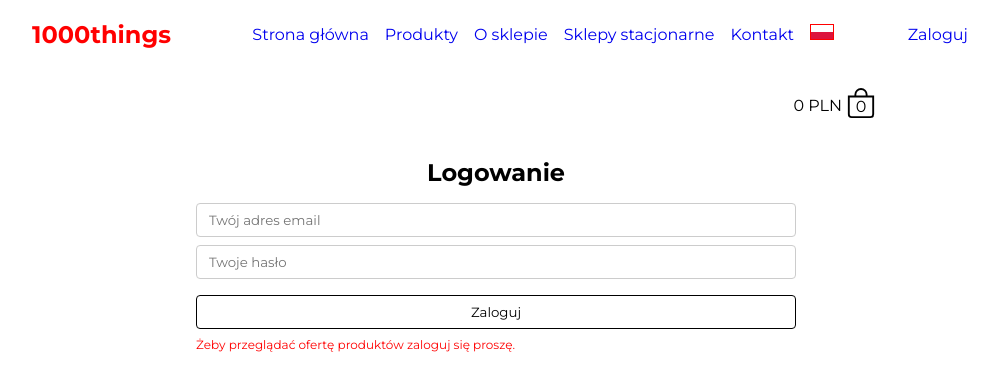
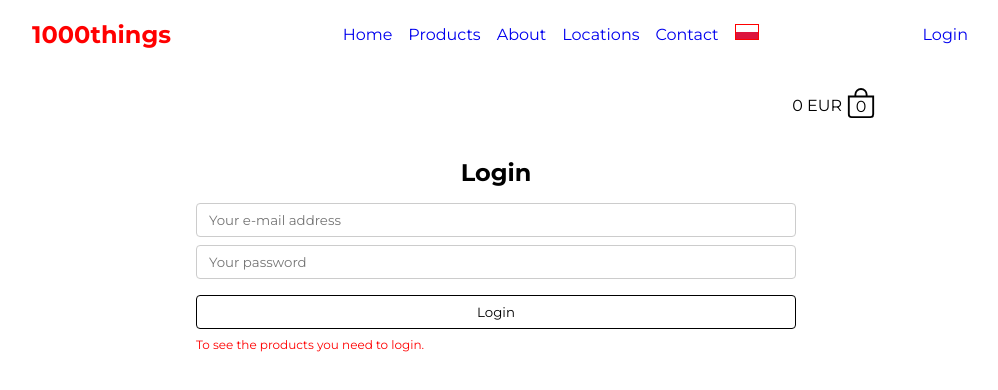
Before and after one commit to piotrszczesniak/junior-react-developer-droplabs-interview, a React (Create React App) app: page /login in a window 1280 px wide. Shown: the top 390 px of the page, without its empty margins (144-1142 px from the left). Built offline with nearby package versions, Linux system fonts and the light colour scheme.

Commit message:
change descriptions to English

```diff
--- a/src/components/Cart/Cart.tsx
+++ b/src/components/Cart/Cart.tsx
@@ -10,7 +10,7 @@ const Cart = () => {
 
   return (
     <aside className={styles.cart}>
-      <div>{cartTotalPrice} PLN</div>
+      <div>{cartTotalPrice} EUR</div>
       <div className={styles['cart-wrapper']}>
         <span className={styles['cart-items']}>{cartItems.length}</span>
         <img style={{ height: '30px' }} src={ShoppingBag} alt='shopping bag' />
--- a/src/components/Modal/Modal.tsx
+++ b/src/components/Modal/Modal.tsx
@@ -25,13 +25,13 @@ export default function Modal({ isVisible, onModalClose, product }: ModalProps)
           <strong>category:</strong> {category}
         </li>
         <li>
-          <strong>price:</strong> {price} PLN
+          <strong>price:</strong> {price} EUR
         </li>
         <li>
           <strong>rate: </strong> {rating?.rate} <strong>based on</strong> {rating?.count} reviews
         </li>
       </ul>
-      <button onClick={onModalClose}>Zamknij</button>
+      <button onClick={onModalClose}>Close</button>
     </div>
   );
 }
--- a/src/components/Navbar/Navbar.tsx
+++ b/src/components/Navbar/Navbar.tsx
@@ -32,19 +32,19 @@ const Navbar = ({ onMobileMenuClick, isMobileMenuOpen }: NavbarProps) => {
       />
       <div className={classNames(styles['menu-wrapper'], { [styles['mobile']]: isMobileMenuOpen })}>
         <Link className={styles.link} to='/' {...(isMobileMenuOpen && { onClick: onMobileMenuClick })}>
-          Strona główna
+          Home
         </Link>
         <Link className={styles.link} to='/products' {...(isMobileMenuOpen && { onClick: onMobileMenuClick })}>
-          Produkty
+          Products
         </Link>
         <Link className={styles.link} to='/about' {...(isMobileMenuOpen && { onClick: onMobileMenuClick })}>
-          O sklepie
+          About
         </Link>
         <Link className={styles.link} to='/locations' {...(isMobileMenuOpen && { onClick: onMobileMenuClick })}>
-          Sklepy stacjonarne
+          Locations
         </Link>
         <Link className={styles.link} to='/contact' {...(isMobileMenuOpen && { onClick: onMobileMenuClick })}>
-          Kontakt
+          Contact
         </Link>
         <Link to={''} className={styles.link} {...(isMobileMenuOpen && { onClick: onMobileMenuClick })}>
           <img src={PolishFlag} style={{ height: '1rem', border: '1px solid red' }} alt='language selector' />
@@ -54,7 +54,7 @@ const Navbar = ({ onMobileMenuClick, isMobileMenuOpen }: NavbarProps) => {
       {isAuthenticated && (
         <div className={styles['logout-wrapper']}>
           <Link to={''} className={styles.link} onClick={logout}>
-            Wyloguj
+            Logout
           </Link>
         </div>
       )}
@@ -62,7 +62,7 @@ const Navbar = ({ onMobileMenuClick, isMobileMenuOpen }: NavbarProps) => {
       {!isAuthenticated && (
         <div className={styles['login-wrapper']}>
           <Link className={styles.link} to='/login' {...(isMobileMenuOpen && { onClick: onMobileMenuClick })}>
-            Zaloguj
+            Login
           </Link>
         </div>
       )}
--- a/src/pages/About.tsx
+++ b/src/pages/About.tsx
@@ -2,7 +2,7 @@ const About = () => {
   return (
     <main className='about-page'>
       <section>
-        <h1>O sklepie</h1>
+        <h1>About</h1>
       </section>
     </main>
   );
--- a/src/pages/Contact.tsx
+++ b/src/pages/Contact.tsx
@@ -2,7 +2,7 @@ const Contact = () => {
   return (
     <main className='contact-page'>
       <section>
-        <h1>Kontakt</h1>
+        <h1>Contact</h1>
       </section>
     </main>
   );
--- a/src/pages/Home/Home.tsx
+++ b/src/pages/Home/Home.tsx
@@ -5,7 +5,7 @@ const Home = () => {
   return (
     <main className={styles.home}>
       <section>
-        <h1>Strona główna</h1>
+        <h1>Home</h1>
       </section>
       <section className={styles.content}>
         <figcaption className={styles['banner-wrapper']}>
--- a/src/pages/Locations.tsx
+++ b/src/pages/Locations.tsx
@@ -2,7 +2,7 @@ const Locations = () => {
   return (
     <main className='locations-page'>
       <section>
-        <h1>Lokalizacje</h1>
+        <h1>Locations</h1>
       </section>
     </main>
   );
--- a/src/pages/Login/Login.tsx
+++ b/src/pages/Login/Login.tsx
@@ -21,7 +21,7 @@ const Login = () => {
   return (
     <main className='login-page'>
       <section>
-        <h1>Logowanie</h1>
+        <h1>Login</h1>
       </section>
       <section>
         <form
@@ -34,34 +34,34 @@ const Login = () => {
           <input
             type='text'
             {...register('email', {
-              required: 'To pole jest obowiązkowe',
+              required: 'This field is required',
               pattern: {
                 value: /^\S+@\S+$/,
-                message: 'Adres email musi zawierać w sobie symbol @',
+                message: 'E-mail address has to cointain @ character',
               },
               minLength: {
                 value: 3,
-                message: 'Wymagane są minimum 3 znaki',
+                message: 'Min 3 characters are required',
               },
             })}
-            placeholder='Twój adres email'
+            placeholder='Your e-mail address'
           />
           <p className={styles['error-msg']}>{errors.password?.message}</p>
           <input
             type='password'
             {...register('password', {
-              required: 'To pole jest obowiązkowe',
+              required: 'This field is required',
 
               minLength: {
                 value: 3,
-                message: 'Wymagane są minimum 3 znaki',
+                message: 'Min 3 characters are required',
               },
             })}
-            placeholder='Twoje hasło'
+            placeholder='Your password'
           />
-          <button type='submit'>Zaloguj</button>
+          <button type='submit'>Login</button>
 
-          {!isAuthenticated && <p className={styles['error-msg']}>Żeby przeglądać ofertę produktów zaloguj się proszę.</p>}
+          {!isAuthenticated && <p className={styles['error-msg']}>To see the products you need to login.</p>}
         </form>
       </section>
     </main>
--- a/src/pages/Products/Products.tsx
+++ b/src/pages/Products/Products.tsx
@@ -2,7 +2,6 @@ import { useEffect, useState, useContext, useCallback } from 'react';
 import { AuthenticationContext } from '../../components/AuthenticationContextProvider/AuthenticationContext';
 import { CartContext } from '../../components/CartContextProvider/CartContext';
 import Modal from '../../components/Modal/Modal';
-// import { checkAuthenticate } from '../../utilis/checkAuthenticate';
 import styles from './Products.module.scss';
 import { Navigate } from 'react-router-dom';
 
@@ -23,9 +22,6 @@ const Products = () => {
     },
   });
   const [visible, setVisible] = useState<boolean>(false);
-
-  // // ! TODO: const { addItemToCart } = useContext(CartContext); --  refactor
-
   const { addItemToCart } = useContext(CartContext);
   const { isAuthenticated } = useContext(AuthenticationContext);
 
@@ -50,6 +46,18 @@ const Products = () => {
 
   const handleModalClose = () => {
     setVisible(false);
+    setProduct({
+      id: 1,
+      title: '',
+      price: 0,
+      description: '',
+      image: '',
+      category: '',
+      rating: {
+        rate: 0,
+        count: 0,
+      },
+    });
   };
 
   const fetchSingleProduct = async (id: CartType['id']) => {
@@ -74,7 +82,7 @@ const Products = () => {
   return (
     <main className='product-page'>
       <section>
-        <h1>Produkty</h1>
+        <h1>Products</h1>
       </section>
       <section className={styles.products}>
         <Modal isVisible={visible} onModalClose={handleModalClose} product={product} />
@@ -82,11 +90,11 @@ const Products = () => {
           <div className={styles.product} key={id}>
             <img src={image} alt={title} width='125' />
             <h3>{title}</h3>
-            <p>{price} PLN</p>
+            <p>{price} EUR</p>
 
-            <button onClick={() => handleAddToCart({ id, title, price })}>Dodaj do koszyka</button>
+            <button onClick={() => handleAddToCart({ id, title, price })}>Add to cart</button>
 
-            <button onClick={() => handleOpenModal(id)}>Więcej szczegółów...</button>
+            <button onClick={() => handleOpenModal(id)}>More details...</button>
           </div>
         ))}
       </section>
```
